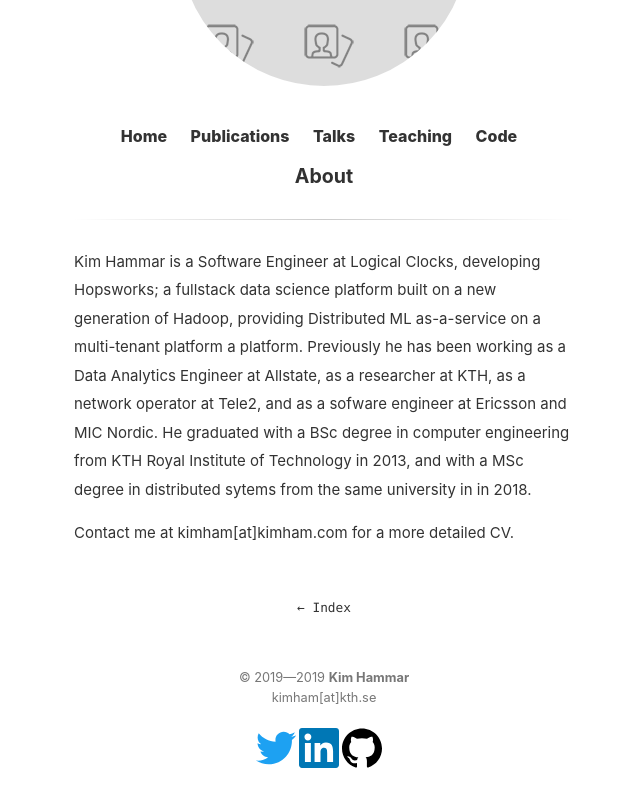
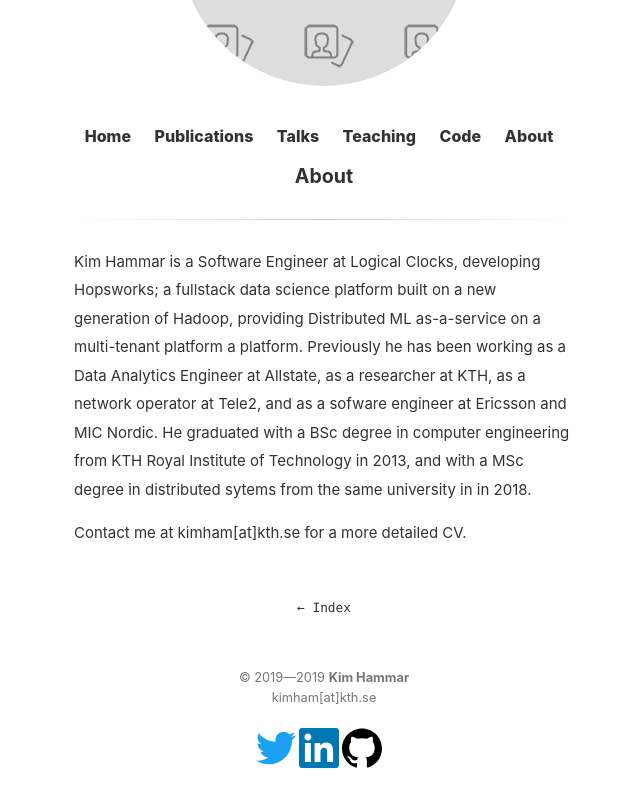
Before and after one commit to Limmen/Limmen.github.io, a Jekyll site: the page built from about.md, in a window 1280 px wide, cut to the strip 244-1053 px from the top of the page. Shown: the whole strip, without its empty margins (316-956 px from the left). Built offline with Jekyll 4.4.1, drawn with Linux system fonts in a browser that asks for light colours.

Commit message:
update about

```diff
--- a/_includes/nav.html
+++ b/_includes/nav.html
@@ -15,5 +15,8 @@
     <li class="panel_link">
       <a href="https://limmen.github.io/code">Code</a>
     </li>
+    <li class="panel_link">
+      <a href="https://limmen.github.io/about">About</a>
+    </li>
   </ul>
 </div>
--- a/about.md
+++ b/about.md
@@ -5,4 +5,4 @@ title: About
 
 Kim Hammar is a Software Engineer at Logical Clocks, developing Hopsworks; a fullstack data science platform built on a new generation of Hadoop, providing Distributed ML as-a-service on a multi-tenant platform a platform. Previously he has been working as a Data Analytics Engineer at Allstate, as a researcher at KTH, as a network operator at Tele2, and as a sofware engineer at Ericsson and MIC Nordic. He graduated with a BSc degree in computer engineering from KTH Royal Institute of Technology in 2013, and with a MSc degree in distributed sytems from the same university in in 2018.
 
-Contact me at kimham[at]kimham.com for a more detailed CV.
+Contact me at kimham[at]kth.se for a more detailed CV.
```
